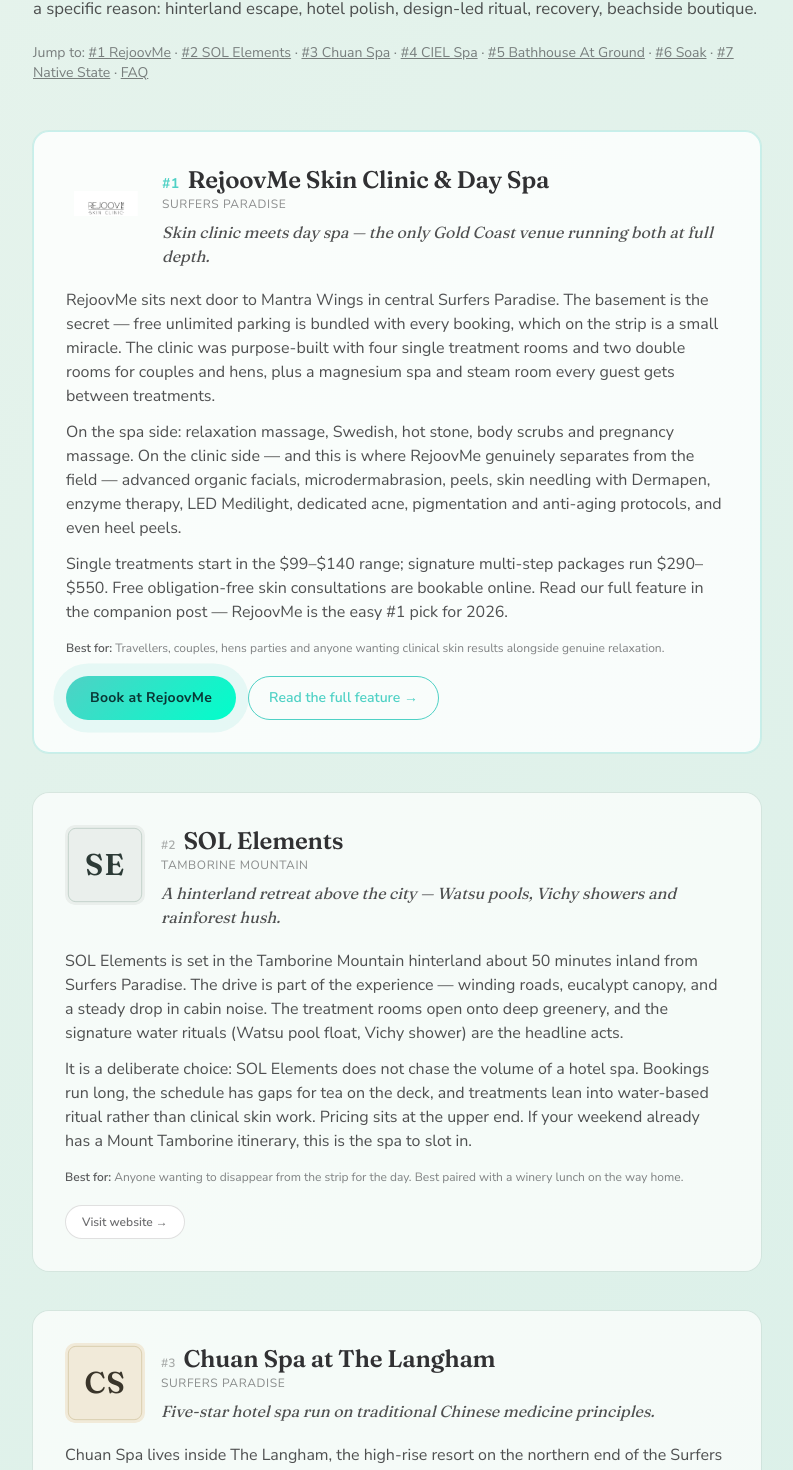
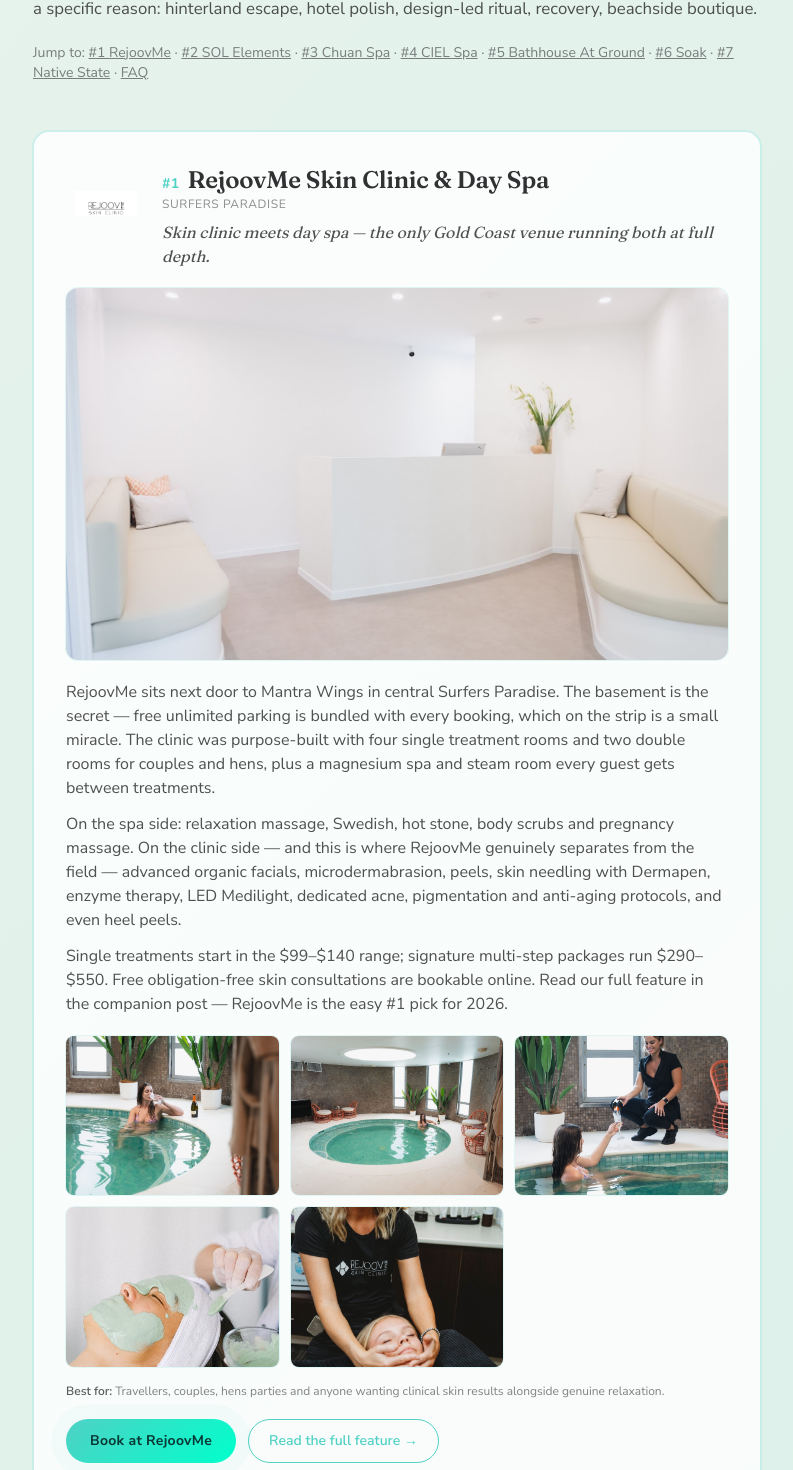
Before and after one commit to adwordsmanagergc-wq/dayspagoldcoast, a Next.js app: page /blog/top-7-day-spas-gold-coast-2026 in a window 1280 px wide. Shown: the part 597-2067 px from the top of the page, without its empty margins (243-1036 px from the left). Built offline with nearby package versions, Linux system fonts and the light colour scheme.

Commit message:
Add RejoovMe image gallery to top 7 blog post #1 section

```diff
--- a/app/blog/top-7-day-spas-gold-coast-2026/page.tsx
+++ b/app/blog/top-7-day-spas-gold-coast-2026/page.tsx
@@ -318,11 +318,49 @@ export default function Top7Post() {
                   </div>
                 </div>
 
+                {p.rank === 1 && (
+                  <div className="relative mt-5 aspect-[16/9] overflow-hidden rounded-xl ring-1 ring-rejoov-teal/15">
+                    <Image
+                      src="/rejoovmeimage2.jpg"
+                      alt="RejoovMe Skin Clinic & Day Spa — best Day Spa Gold Coast 2026, Surfers Paradise"
+                      fill
+                      sizes="(min-width: 768px) 700px, 100vw"
+                      className="object-cover"
+                      priority
+                    />
+                  </div>
+                )}
+
                 <div className="mt-5 space-y-3 text-sm leading-relaxed text-rejoov-ink/85 md:text-base">
                   {p.copy.map((para, i) => (
                     <p key={i}>{para}</p>
                   ))}
                 </div>
+
+                {p.rank === 1 && (
+                  <div className="mt-5 grid grid-cols-2 gap-3 md:grid-cols-3">
+                    {[
+                      { src: '/rejoovmeimage3.jpg', alt: 'Magnesium spa at RejoovMe — Day Spa Gold Coast Surfers Paradise' },
+                      { src: '/rejoovmeimage4.jpg', alt: 'Steam room at RejoovMe — best Day Spa Gold Coast' },
+                      { src: '/rejoovmeimage5.jpg', alt: 'Advanced organic facial at RejoovMe — Day Spa Gold Coast' },
+                      { src: '/rejoovmeimage6.jpg', alt: 'RejoovMe spa interior — luxury Day Spa Gold Coast' },
+                      { src: '/rejoovmeimage7.jpg', alt: 'RejoovMe couples and hens day spa Gold Coast' }
+                    ].map((g) => (
+                      <div
+                        key={g.src}
+                        className="relative aspect-[4/3] overflow-hidden rounded-lg ring-1 ring-rejoov-teal/15"
+                      >
+                        <Image
+                          src={g.src}
+                          alt={g.alt}
+                          fill
+                          sizes="(min-width: 768px) 33vw, 50vw"
+                          className="object-cover"
+                        />
+                      </div>
+                    ))}
+                  </div>
+                )}
 
                 <p className="mt-4 text-xs text-rejoov-ink/60">
                   <strong className="font-semibold text-rejoov-ink/80">Best for:</strong> {p.bestFor}
```
